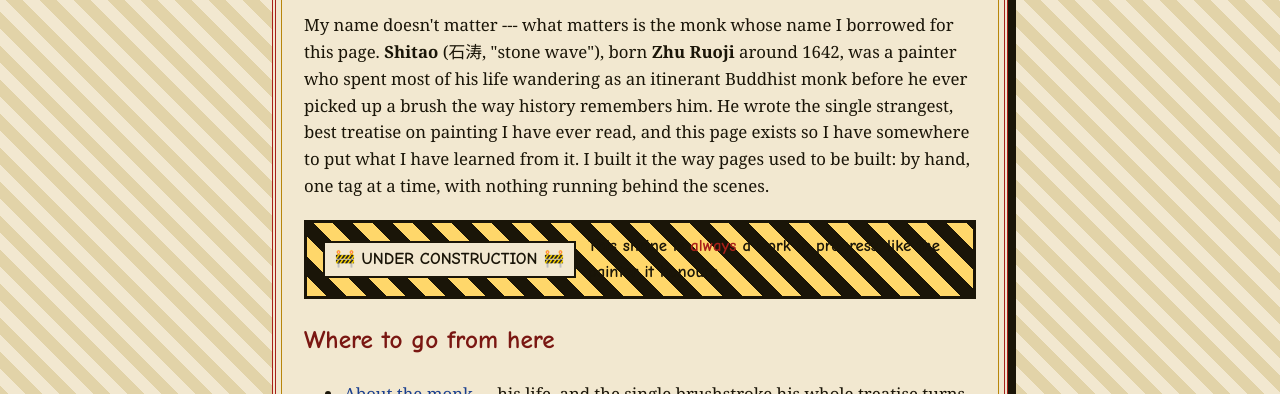
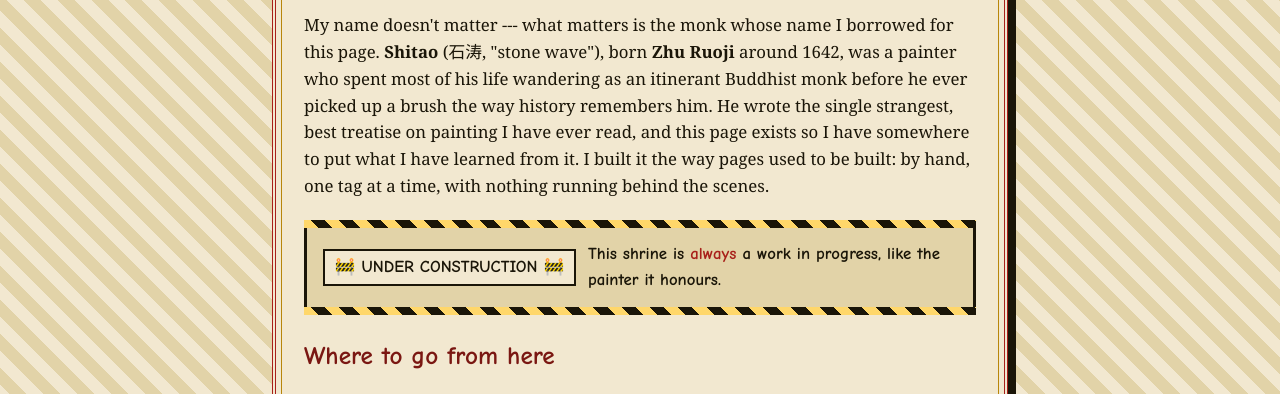
Before and after one commit to am167/comp4020-riff1-shitao-3, a website built with Vite: page index.html in a window 1280 px wide. Shown: the part 339-733 px from the top of the page. Built offline with nearby package versions, Linux system fonts and the light colour scheme.

Commit message:
styles: fix unreadable construction-banner text
The under-construction banner had its text sitting directly on the
full diagonal caution-stripe background — only visible as a problem
once I actually screenshotted the rendered page, not from reading the
CSS. Switched to a solid background with the stripe pattern kept as
thin decorative bars pinned to the top/bottom edges, so the caution-
tape motif survives without fighting the text for contrast.

```diff
--- a/styles.css
+++ b/styles.css
@@ -202,22 +202,39 @@
 /* ------------------------------ under construction ----------------------- */
 
 .construction {
+  position: relative;
   display: flex;
   align-items: center;
   gap: 0.75rem;
   border: 3px solid var(--ink);
-  background: repeating-linear-gradient(
-    45deg,
-    #ffd76a,
-    #ffd76a 14px,
-    #1a1508 14px,
-    #1a1508 28px
-  );
+  background: var(--parchment-dark);
   color: var(--ink);
   font-family: "Comic Sans MS", "Chalkboard SE", cursive;
   font-weight: bold;
-  padding: 0.6rem 1rem;
+  padding: 1.1rem 1rem;
   margin: 1.25rem 0;
+}
+
+.construction::before,
+.construction::after {
+  content: "";
+  position: absolute;
+  left: -3px;
+  right: -3px;
+  height: 8px;
+  background: repeating-linear-gradient(
+    45deg,
+    #ffd76a 0 10px,
+    #1a1508 10px 20px
+  );
+}
+
+.construction::before {
+  top: -3px;
+}
+
+.construction::after {
+  bottom: -3px;
 }
 
 .construction .tag {
```
